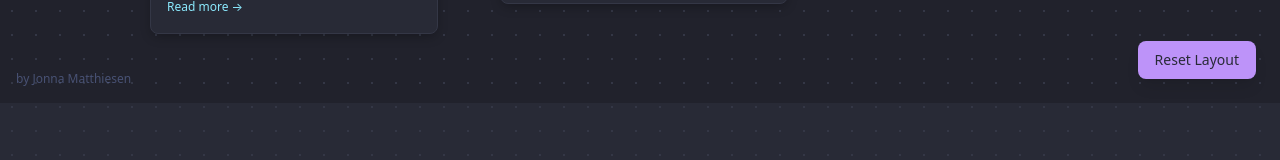
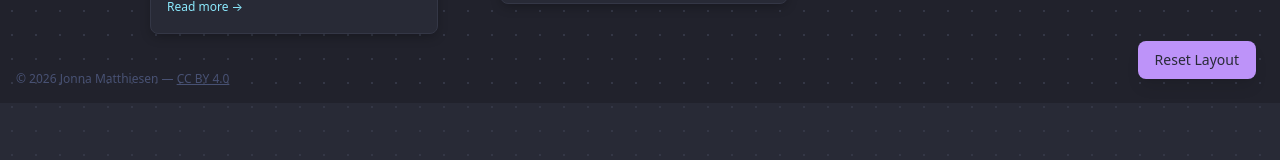
Before and after one commit to JonnaMat/spatial-canvas, a React (Vite) app: page / in a window 1280 px wide. Shown: the part 697-857 px from the top of the page. Built offline with nearby package versions, Linux system fonts and the light colour scheme.

Commit message:
Add copyright and license link to footer

```diff
--- a/src/components/Canvas.tsx
+++ b/src/components/Canvas.tsx
@@ -75,7 +75,7 @@ export function Canvas() {
       </div>
 
       <div className="fixed bottom-4 left-4 text-xs text-dracula-comment/60">
-        by Jonna Matthiesen
+        © 2026 Jonna Matthiesen — <a href="https://creativecommons.org/licenses/by/4.0/" target="_blank" rel="noopener noreferrer" className="underline hover:text-dracula-foreground/80">CC BY 4.0</a>
       </div>
 
       <ResetButton />
```
